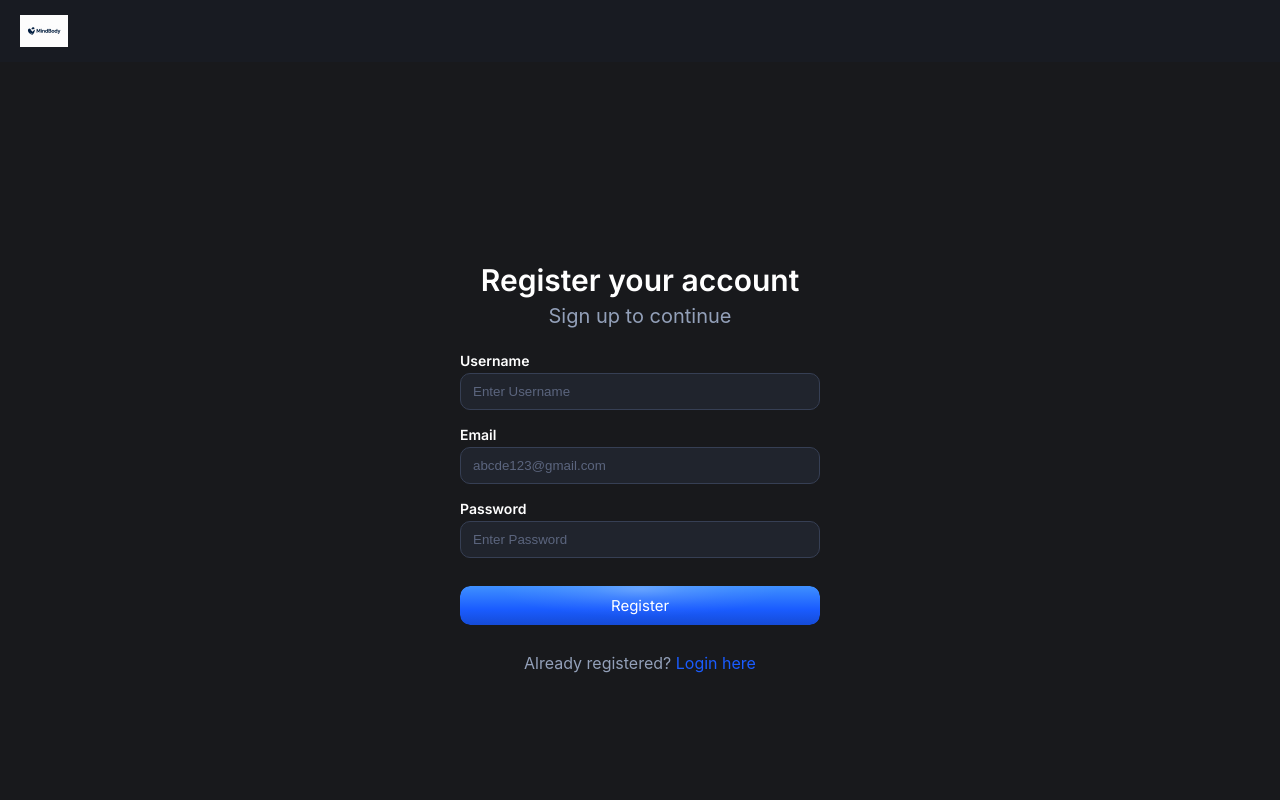
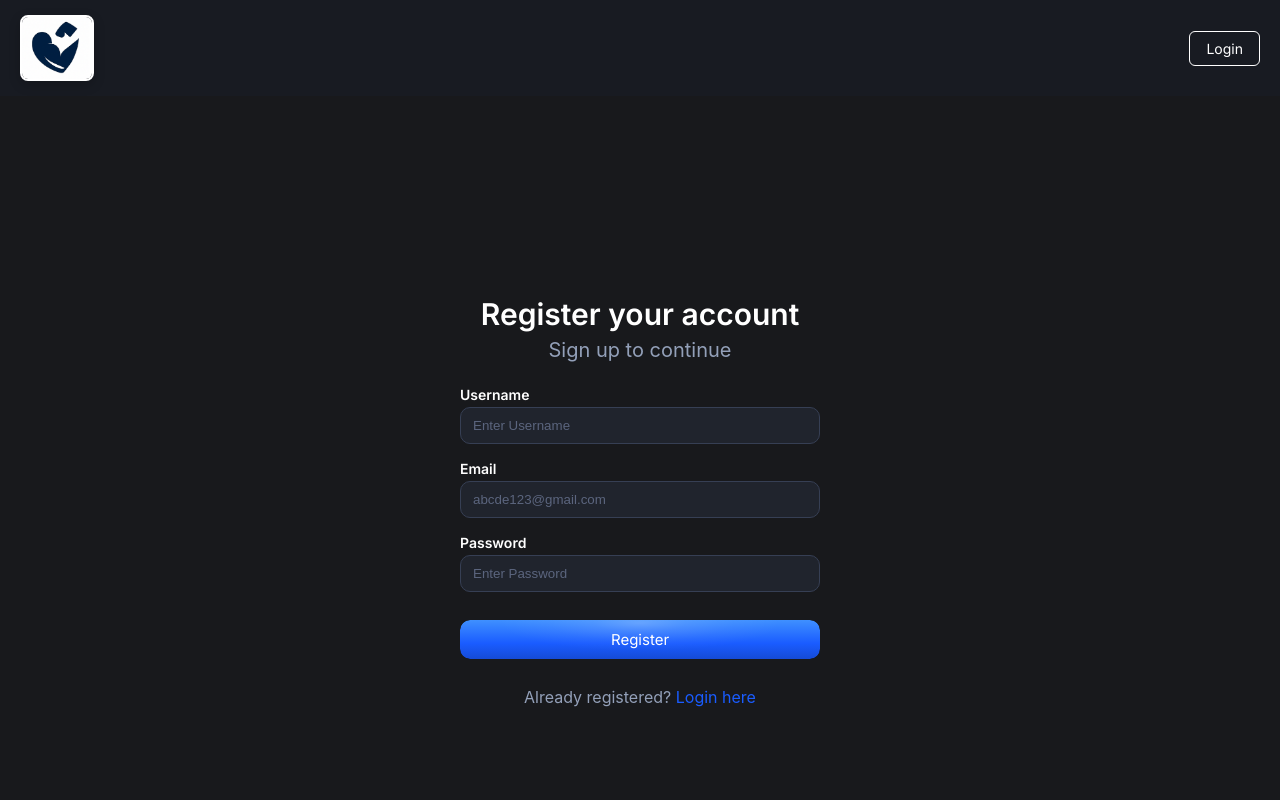
Before and after one commit to dengus14/frontendMindBody, a React (Create React App) app in the folder front-mind-body/: page /register in a window 1280 px wide. Shown: the top 800 px of the page. Built offline with nearby package versions, Linux system fonts and the light colour scheme.

Commit message:
global header updates

```diff
--- a/front-mind-body/src/App.js
+++ b/front-mind-body/src/App.js
@@ -9,8 +9,8 @@ import { BrowserRouter as Router, Routes, Route, Navigate } from "react-router-d
 function App() {
   return (
     <AuthProvider>
-      <Header />
       <Router>
+        <Header />
         <Routes>
           <Route path="/login" element={<Login />} />
           <Route path="/register" element={<Register />} />
--- a/front-mind-body/src/Dashboard/Dashboard.tsx
+++ b/front-mind-body/src/Dashboard/Dashboard.tsx
@@ -19,9 +19,11 @@ function Dashboard() {
       <div className="dashboardContent">
         <h1>Welcome to Dashboard</h1>
         <p>You are successfully logged in!</p>
-        <button className="logoutButton" onClick={handleLogout}>
-          Logout
-        </button>
+        {authContext?.user && (
+          <p style={{ color: '#bfc4d3' }}>
+            Logged in as: {authContext.user.username}
+          </p>
+        )}
       </div>
     </div>
   );
--- a/front-mind-body/src/Header/Header.css
+++ b/front-mind-body/src/Header/Header.css
@@ -1,4 +1,3 @@
-/* Header.css */
 .global-header {
   background-color: #181B22;
   color: white;
@@ -8,13 +7,44 @@
   align-items: center;
 }
 
-.global-header-title {
-  font-size: 1.5em;
-  font-weight: bold;
+.global-header .logo{
+  width: 70px;
+  height: 62px;
+  object-fit: cover;
+  border: 2px solid #ffffff;
+  border-radius: 8px;
+  box-shadow: 0 4px 12px rgba(0,0,0,0.2);
+  display: block;
 }
 
-.global-header-nav a {
-  color: white;
-  text-decoration: none;
-  margin-left: 20px;
+.global-header-nav {
+  display: flex;
+  gap: 12px;
+  align-items: center;
 }
+
+.headerButton {
+  background: transparent;
+  border: 1px solid #ffffff;
+  color: #ffffff;
+  padding: 8px 16px;
+  border-radius: 6px;
+  cursor: pointer;
+  font-size: 14px;
+  font-family: 'Inter', sans-serif;
+  transition: background 150ms ease, transform 100ms ease;
+}
+
+.headerButton:hover {
+  background: rgba(255,255,255,0.1);
+  transform: scale(1.05);
+}
+
+.logoutBtn {
+  border-color: #ff4d4d;
+  color: #ff4d4d;
+}
+
+.logoutBtn:hover {
+  background: rgba(255,77,77,0.1);
+}
--- a/front-mind-body/src/Header/Header.tsx
+++ b/front-mind-body/src/Header/Header.tsx
@@ -1,13 +1,58 @@
-import "../Header/Header.css"
-import  Logo1  from "../assets/Logo1.png"
+import { useContext } from "react";
+import { useNavigate, useLocation } from "react-router-dom";
+import { AuthContext } from "../context/AuthContext";
+import "../Header/Header.css";
+import Logo1 from "../assets/Logo1.png";
+
+const Header = () => {
+  const authContext = useContext(AuthContext);
+  const navigate = useNavigate();
+  const location = useLocation();
+
+  const handleLogout = async () => {
+    if (authContext) {
+      await authContext.logout();
+      navigate('/login');
+    }
+  };
+
+  const goToLogin = () => navigate('/login');
+  const goToRegister = () => navigate('/register');
 
 
-const Header = ()=>{
-    return(
-        <header className="global-header">
-             <img src={Logo1} alt="Logo" style={{height: 32}} />
-        </header>
-    )
+  const isAuthenticated = authContext?.user;
+  const isLoginPage = location.pathname === '/login';
+  const isRegisterPage = location.pathname === '/register';
+  const isDashboard = location.pathname === '/dashboard';
 
-}
+  return (
+    <header className="global-header">
+      <img className="logo" src={Logo1} alt="Logo" />
+
+      <nav className="global-header-nav">
+
+        {isAuthenticated && (
+          <button className="headerButton logoutBtn" onClick={handleLogout}>
+            Logout
+          </button>
+        )}
+
+
+        {!isAuthenticated && isLoginPage && (
+          <button className="headerButton" onClick={goToRegister}>
+            Sign Up
+          </button>
+        )}
+
+
+        {!isAuthenticated && isRegisterPage && (
+          <button className="headerButton" onClick={goToLogin}>
+            Login
+          </button>
+        )}
+      </nav>
+    </header>
+  );
+};
+
 export default Header;
--- a/front-mind-body/src/Login/Login.tsx
+++ b/front-mind-body/src/Login/Login.tsx
@@ -24,7 +24,7 @@ function Login() {
     }
 
     try {
-      await authContext.login(username, password);
+      await authContext.login({username, password});
       navigate('/dashboard');
     } catch (err: any) {
       setError('Login failed. Please try again.');
--- a/front-mind-body/src/Register/Register.tsx
+++ b/front-mind-body/src/Register/Register.tsx
@@ -25,7 +25,7 @@ function Register() {
     }
 
     try {
-      await authContext.register(username, email, password);
+      await authContext.register({username, email, password});
       navigate('/dashboard');
     } catch (err: any) {
       setError('Registration failed. Please try again.');
--- a/front-mind-body/src/context/AuthContext.tsx
+++ b/front-mind-body/src/context/AuthContext.tsx
@@ -1,75 +1,56 @@
-import React, { createContext, useState, useEffect, ReactNode } from 'react';
-import { login as loginService, register as registerService, logout as logoutService, getAccessToken } from '../services/authService';
+import React, { createContext, useState, ReactNode } from 'react';
+import { login as loginReq, register as registerReq, logout as logoutReq } from '../services/authService';
 
 interface User {
-  id?: string;
   username?: string;
   email?: string;
+  [key: string]: any;
 }
 
 interface AuthContextType {
   user: User | null;
+  setUser: (user: User | null) => void;
   loading: boolean;
-  login: (email: string, password: string) => Promise<void>;
-  register: (username: string, email: string, password: string) => Promise<void>;
+  login: (creds: { username: string; password: string }) => Promise<any>;
+  register: (payload: { username: string; email: string; password: string }) => Promise<any>;
   logout: () => Promise<void>;
 }
 
 export const AuthContext = createContext<AuthContextType | null>(null);
 
-interface AuthProviderProps {
-  children: ReactNode;
-}
+export function AuthProvider({ children }: { children: ReactNode }) {
+  const [user, setUser] = useState<User | null>(null);
+  const [loading, setLoading] = useState(false);
 
-export function AuthProvider({ children }: AuthProviderProps) {
-  const [user, setUser] = useState<User | null>(null);
-  const [loading, setLoading] = useState(true);
-
-  useEffect(() => {
-    // On app start, check if token exists in memory (will be null after page refresh)
-    const initAuth = () => {
-      const token = getAccessToken();
-      if (token) {
-        setUser({ id: 'authenticated' });
-      } else {
-        setUser(null);
-      }
+  const login = async (creds: { username: string; password: string }) => {
+    setLoading(true);
+    try {
+      const data = await loginReq(creds);
+      setUser(data.user); // Set the user from response
+      return data;
+    } finally {
       setLoading(false);
-    };
-
-    initAuth();
-  }, []);
-
-  const login = async (username: string, password: string) => {
-    try {
-      const data = await loginService({ username, password });
-      setUser(data.user || { id: 'authenticated' });
-    } catch (error: any) {
-      throw new Error(error.message || 'Login failed');
     }
   };
 
-  const register = async (username: string, email: string, password: string) => {
+  const register = async (payload: { username: string; email: string; password: string }) => {
+    setLoading(true);
     try {
-      const data = await registerService({ username, email, password });
-      setUser(data.user || { id: 'authenticated' });
-    } catch (error: any) {
-      throw new Error(error.message || 'Registration failed');
+      const data = await registerReq(payload);
+      setUser(data.user); // Set the user from response
+      return data;
+    } finally {
+      setLoading(false);
     }
   };
 
   const logout = async () => {
-    try {
-      await logoutService();
-    } catch (error) {
-      console.error('Logout error:', error);
-    } finally {
-      setUser(null);
-    }
+    await logoutReq();
+    setUser(null);
   };
 
   return (
-    <AuthContext.Provider value={{ user, loading, login, register, logout }}>
+    <AuthContext.Provider value={{ user, setUser, loading, login, register, logout }}>
       {children}
     </AuthContext.Provider>
   );
--- a/front-mind-body/src/services/authService.ts
+++ b/front-mind-body/src/services/authService.ts
@@ -1,4 +1,4 @@
-// Centralized auth service for login, register, refresh, logout
+// In-memory access token storage
 let accessToken: string | null = null;
 
 export const setAccessToken = (token: string | null) => {
@@ -7,71 +7,63 @@ export const setAccessToken = (token: string | null) => {
 
 export const getAccessToken = () => accessToken;
 
-const API_BASE = 'http://localhost:8080/api/auth';
-
-interface RegisterPayload {
-  username: string;
-  email: string;
-  password: string;
-}
-
-interface LoginPayload {
-  username: string;
-  password: string;
-}
-
-interface AuthResponse {
-  accessToken: string;
-  user?: any;
-}
-
-/** Register new user */
-export async function register(payload: RegisterPayload): Promise<AuthResponse> {
-  const res = await fetch(`${API_BASE}/register`, {
+/** Register */
+export async function register(payload: { username: string; email: string; password: string; }) {
+  const res = await fetch('http://localhost:8080/api/auth/register', {
     method: 'POST',
     headers: { 'Content-Type': 'application/json' },
     body: JSON.stringify(payload)
   });
 
   if (!res.ok) {
-    const error = await res.text();
-    throw new Error(error || 'Registration failed');
+    const errorText = await res.text();
+    throw new Error(errorText || 'Registration failed');
   }
 
   const data = await res.json();
-  // Assuming backend returns JWT token in response
-  if (data.token) {
-    setAccessToken(data.token);
-  } else if (data.accessToken) {
-    setAccessToken(data.accessToken);
+
+
+  const token = data.token || data.accessToken;
+  if (token) {
+    setAccessToken(token);
   }
-  return data;
+
+
+  return {
+    token,
+    user: { username: payload.username, email: payload.email }
+  };
 }
 
-/** Login user */
-export async function login(payload: LoginPayload): Promise<AuthResponse> {
-  const res = await fetch(`${API_BASE}/login`, {
+/** Login */
+export async function login(payload: { username: string; password: string; }) {
+  const res = await fetch('http://localhost:8080/api/auth/login', {
     method: 'POST',
     headers: { 'Content-Type': 'application/json' },
     body: JSON.stringify(payload)
   });
 
   if (!res.ok) {
-    const error = await res.text();
-    throw new Error(error || 'Login failed');
+    const errorText = await res.text();
+    throw new Error(errorText || 'Login failed');
   }
 
   const data = await res.json();
 
-  if (data.token) {
-    setAccessToken(data.token);
-  } else if (data.accessToken) {
-    setAccessToken(data.accessToken);
+
+  const token = data.token
+  if (token) {
+    setAccessToken(token);
   }
-  return data;
+
+  // If backend returns user data, use it; otherwise create minimal user object
+  return {
+    token,
+    user: data.user || { username: payload.username }
+  };
 }
 
-/** Logout user - just clear token from memory */
-export async function logout(): Promise<void> {
+/** Logout */
+export async function logout() {
   setAccessToken(null);
 }
```
Also changed, not shown: front-mind-body/src/assets/Logo1.png.
